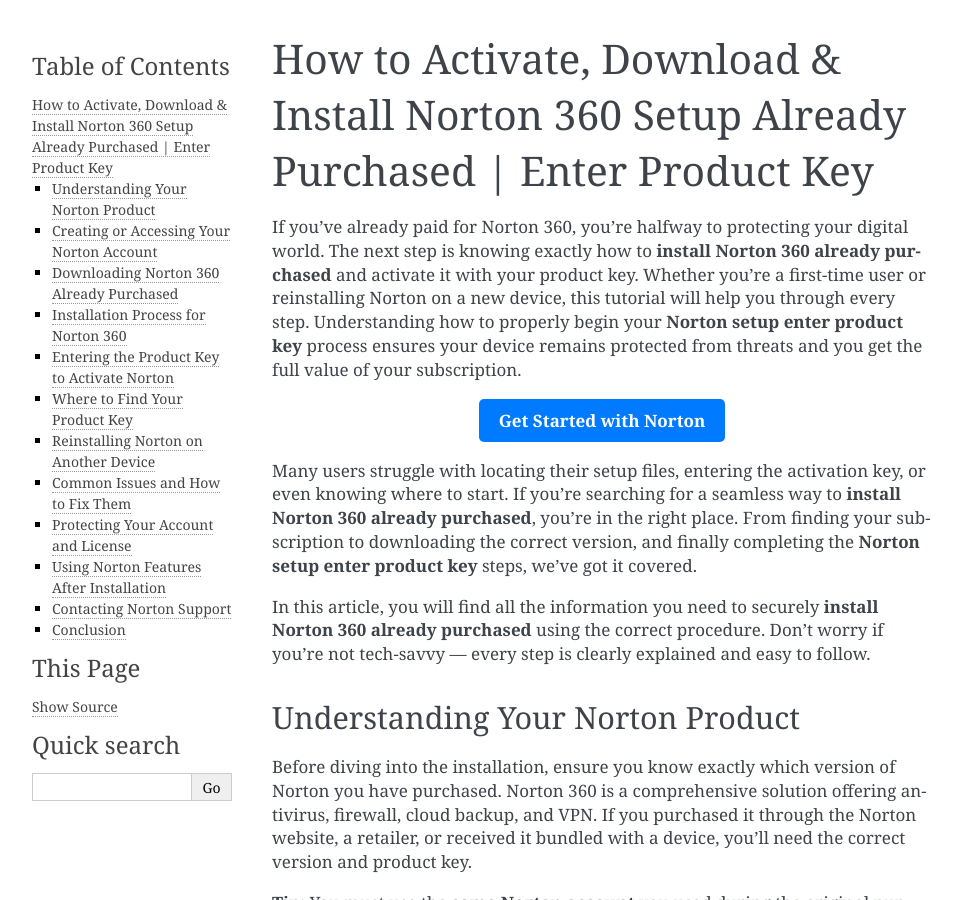
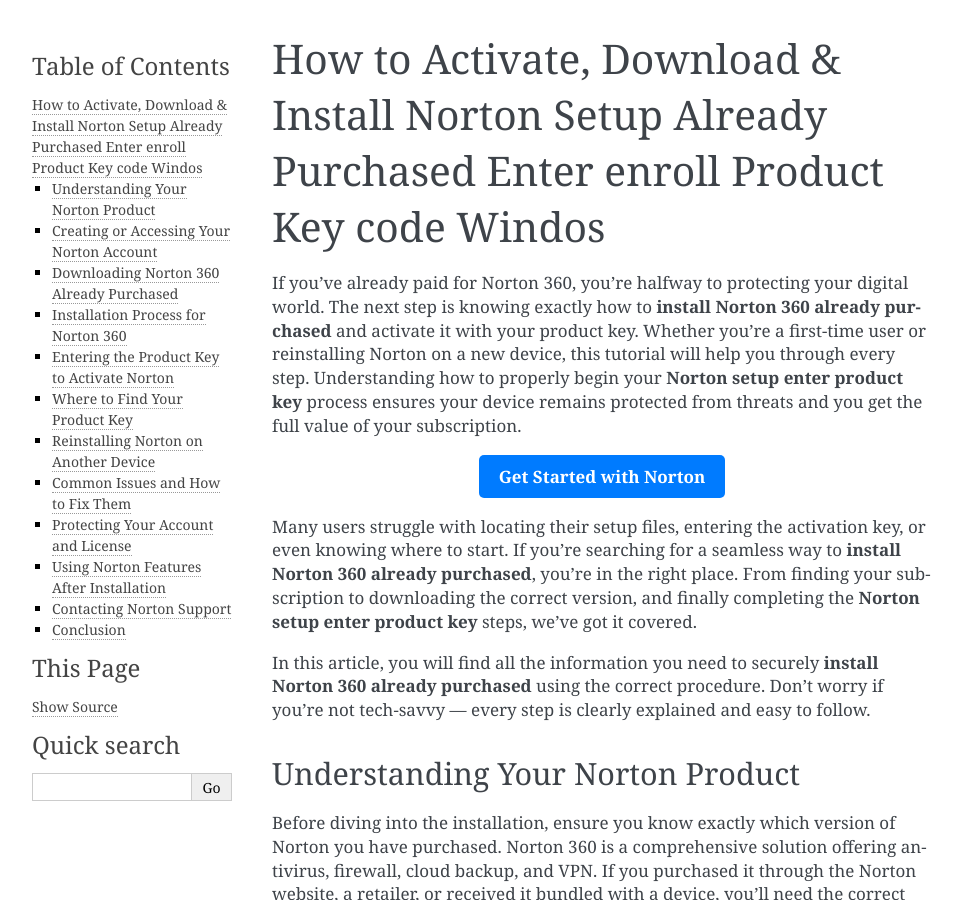
Before and after one commit to gertvlok/nortonultimate, a Sphinx documentation site: the page built from docs/index.rst, in a window 1280 px wide and 900 px high. Shown: the whole window, without its empty margins (148-1110 px from the left). Built offline with Sphinx 7.4.7, drawn with Linux system fonts in a browser that asks for light colours.

Commit message:
Update index.rst

```diff
--- a/docs/index.rst
+++ b/docs/index.rst
@@ -1,4 +1,4 @@
-How to Activate, Download & Install Norton 360 Setup Already Purchased | Enter Product Key
+How to Activate, Download & Install Norton Setup Already Purchased Enter enroll Product Key code Windos
 ===========================================================================================
 
 If you’ve already paid for Norton 360, you’re halfway to protecting your digital world. The next step is knowing exactly how to **install Norton 360 already purchased** and activate it with your product key. Whether you’re a first-time user or reinstalling Norton on a new device, this tutorial will help you through every step. Understanding how to properly begin your **Norton setup enter product key** process ensures your device remains protected from threats and you get the full value of your subscription.
```
